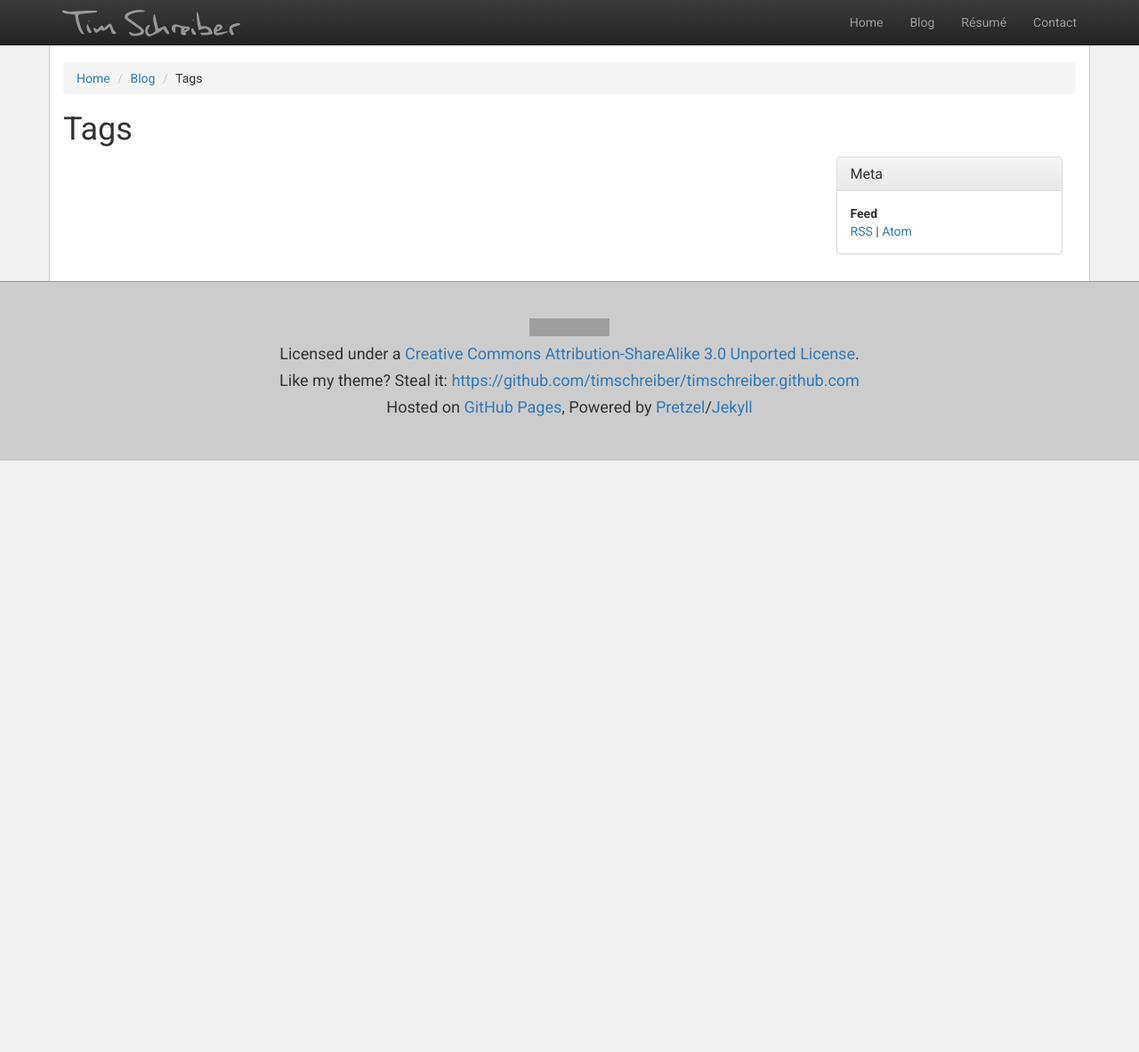
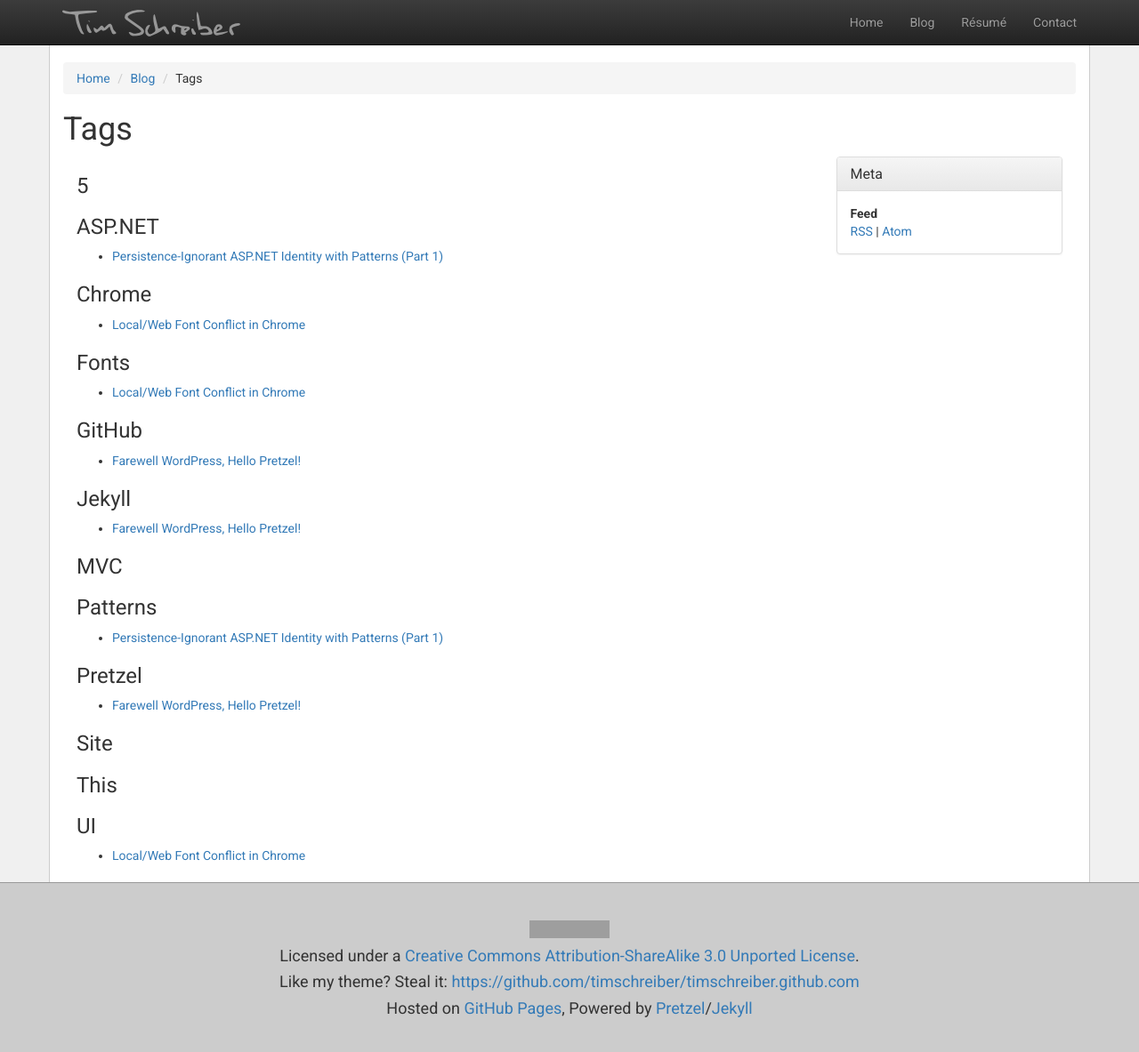
Before and after one commit to timschreiber/timschreiber.github.com, a Jekyll site: the page built from blog/tags/index.html, in a window 1280 px wide and 1194 px high. Shown: the top 1183 px of the window at 89% size. Built offline with Jekyll 4.4.1, drawn with Linux system fonts in a browser that asks for light colours; nearby versions of some CDN libraries; grey boxes are pictures that could not be loaded.

Commit message:
updated a few posts with tags

```diff
--- a/_posts/2015-01-14-persistence-ignorant-asp-net-identity-with-patterns-part-1.md
+++ b/_posts/2015-01-14-persistence-ignorant-asp-net-identity-with-patterns-part-1.md
@@ -4,6 +4,10 @@ date: 2015-01-14
 layout: post
 comments: true
 description: "This series of posts requires a functional understanding of ASP.NET Identity 2.x. If you haven't had at least some kind of exposure, this is a good place to start: http://www.asp.net/identity. ASP.NET Identity is the successor to ASP.NET Simple Membership, which..."
+tags:
+- "ASP.NET"
+- "MVC 5"
+- "Patterns"
 ---
 
 ######*This series of posts requires a functional understanding of ASP.NET Identity 2.x. If you haven't had at least some kind of exposure, this is a good place to start: [http://www.asp.net/identity][1].*######
--- a/_posts/2015-01-19-farewell-wordpress-hello-pretzel.md
+++ b/_posts/2015-01-19-farewell-wordpress-hello-pretzel.md
@@ -4,6 +4,11 @@ date: 2015-01-19
 layout: post
 comments: true
 description: "For the past couple years, I've been running this website using WordPress on GoDaddy hosting. But since it's such a simplistic site, I've begun questioning why. Is dealing with the plug-ins and updates really worth the few pages and handful of posts I have up..."
+tags:
+- "This Site"
+- Pretzel
+- Jekyll
+- GitHub
 ---
 
 For the past couple years, I've been running this website using WordPress on GoDaddy hosting. But since it's such a simplistic site, I've begun questioning why. Is dealing with the plug-ins and updates really worth the few pages and handful of posts I have up there? Why does theming have to be such a royal pain in the ass?
--- a/_posts/2015-01-20-local-web-font-conflict-in-chrome.md
+++ b/_posts/2015-01-20-local-web-font-conflict-in-chrome.md
@@ -4,6 +4,10 @@ title: "Local/Web Font Conflict in Chrome"
 author: "Tim"
 comments: true
 description: "Well, you're reading this, which means you're looking at my newer, leaner, better personal site/blog. I spent a couple nights learning Pretzel/Jekyll, putting the layout together, and converting my old WordPress posts. So when..."
+tags:
+- Fonts
+- UI
+- Chrome
 ---
 
 Well, you're reading this, which means you're looking at my newer, leaner, better personal site/blog. I spent a couple nights learning Pretzel/Jekyll, putting the layout together, and converting my old WordPress posts. So when everything came together last night, I was excited to push it to GitHub and point my timschreiber.com domain at it. Everything came together sometime around midnight last night.
```
